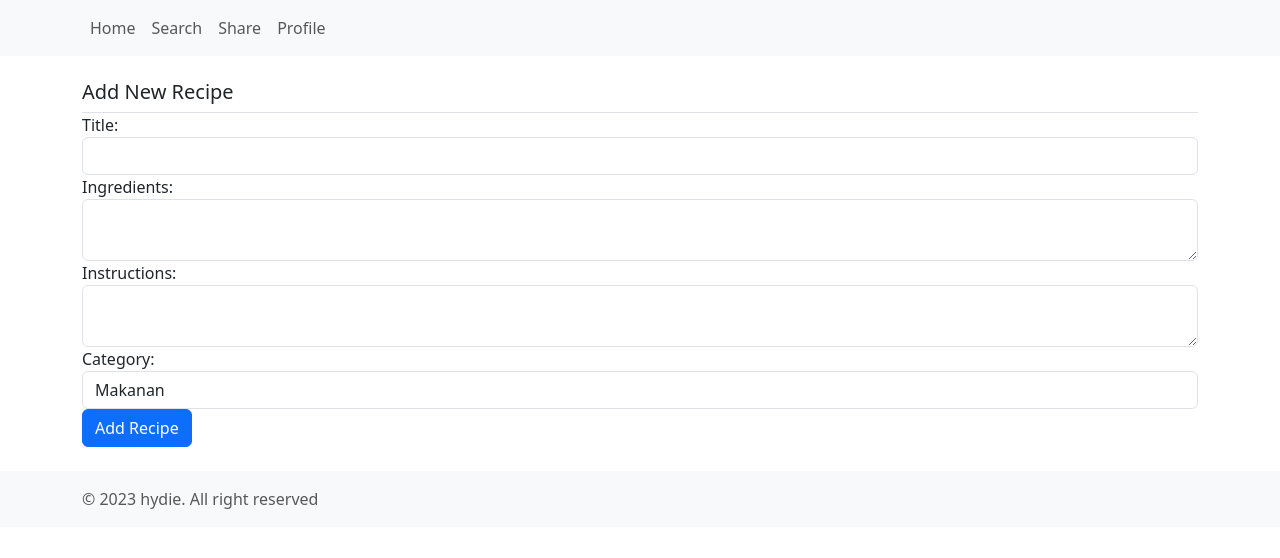
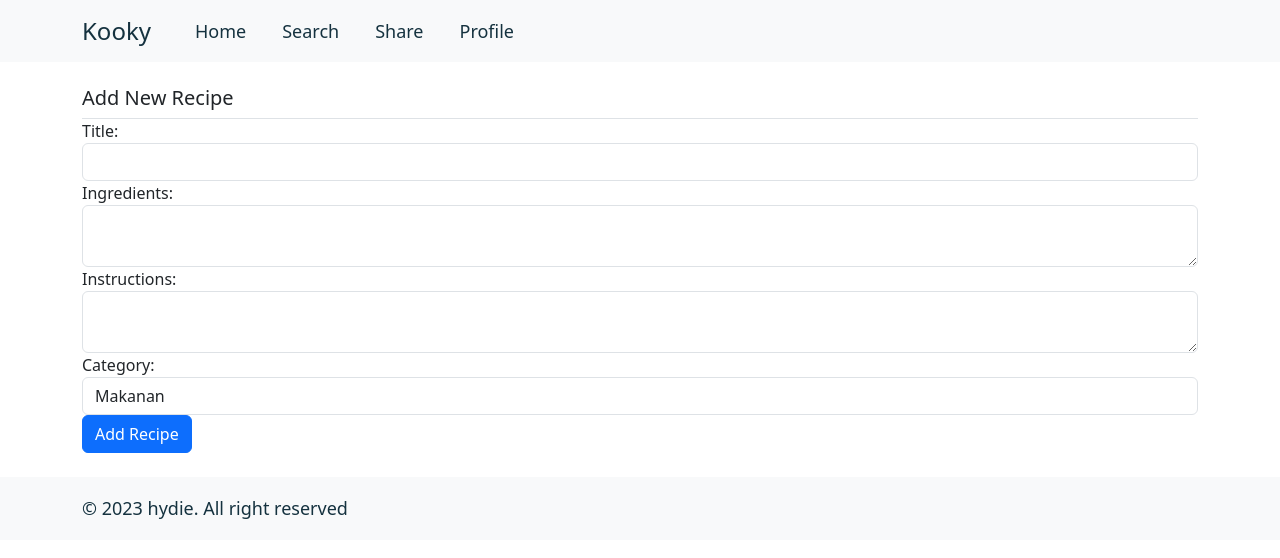
Before and after one commit to hydiexe/kooky-share-recipes, a Nuxt app: page /tambah in a window 1280 px wide. Shown: the top 558 px of the page. Built offline with nearby package versions, Linux system fonts and the light colour scheme.

Commit message:
styling header footer

```diff
--- a/components/Footer.vue
+++ b/components/Footer.vue
@@ -9,12 +9,15 @@
     </nav>
 </template>
 
-<script>
-export default {
+<style scoped>
+.navbar {
+  background-color: #abb9ac;
+}
 
-};
-</script>
-
-<style scoped>
-/* Component-specific styles */
+.navbar-text {
+  font-size: 18px;
+  color: #15323f;
+  text-align: center;
+  padding: 10px 0;
+}
 </style>
--- a/components/Header.vue
+++ b/components/Header.vue
@@ -2,6 +2,7 @@
 <template>
     <nav class="navbar navbar-expand-md navbar-light bg-light">
         <div class="container">
+            <router-link to="/" class="navbar-brand">Kooky</router-link>
 
             <button
                 class="navbar-toggler"
@@ -38,12 +39,23 @@
     </nav>
 </template>
 
-<script>
-export default {
+<style scoped>
+.navbar {
+    background-color: #abb9ac;
+}
 
-};
-</script>
+.navbar-brand {
+    font-size: 24px;
+    color: #15323f;
+}
 
-<style scoped>
-/* Component-specific styles */
+.nav-link {
+    color: #15323f !important;
+    margin-left: 20px;
+    font-size: 18px;
+}
+
+.nav-link:hover {
+    color: #117e81 !important;
+}
 </style>
--- a/pages/tambah.vue
+++ b/pages/tambah.vue
@@ -46,10 +46,7 @@ export default {
     },
     methods: {
         addRecipe() {
-            // Implement code to add the new recipe to your data
-            // For example, you can push this.newRecipe to your recipes array
             this.recipes.push(this.newRecipe);
-            // Then reset the form or perform any other necessary actions
             this.newRecipe = {
                 title: '',
                 ingredients: '',
```
